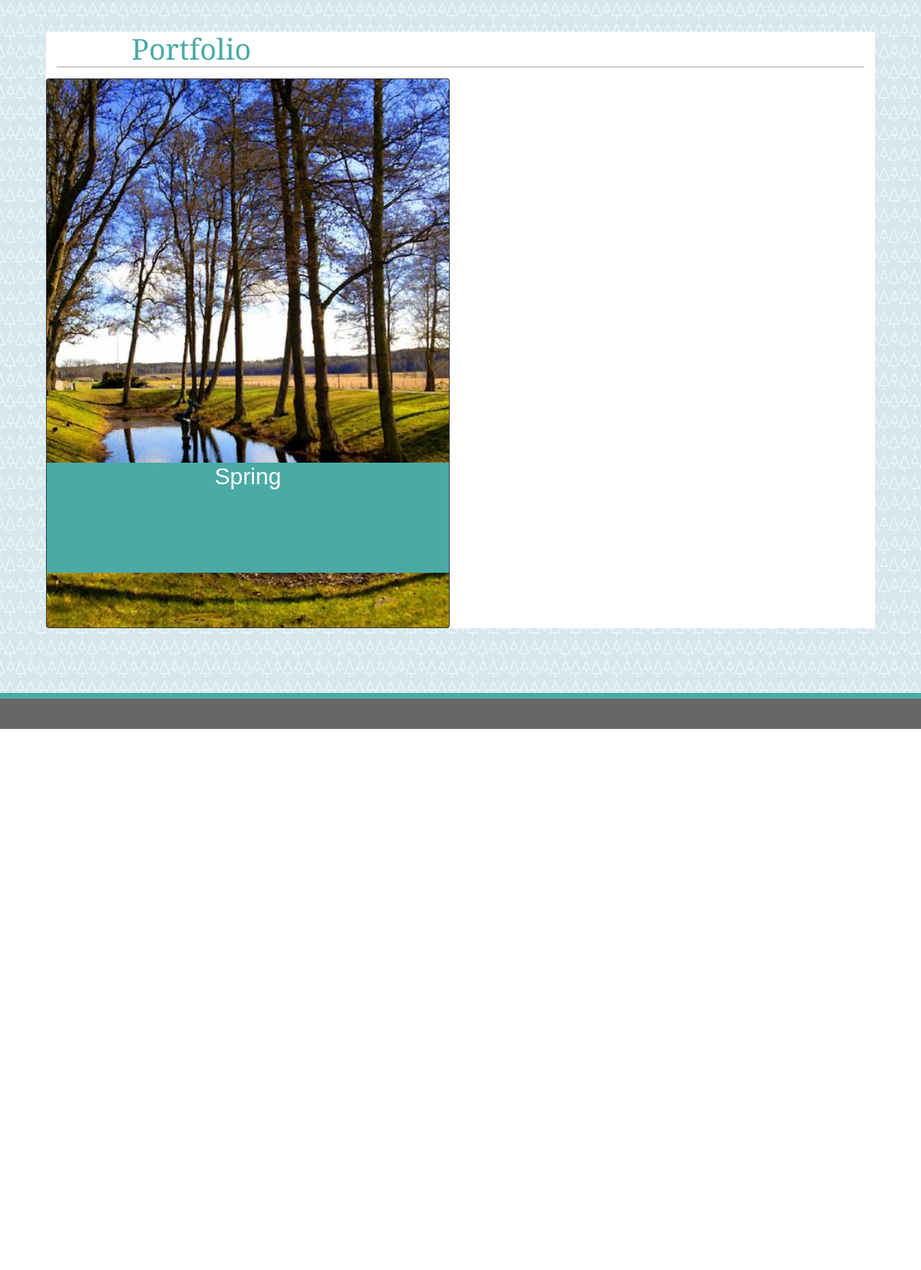
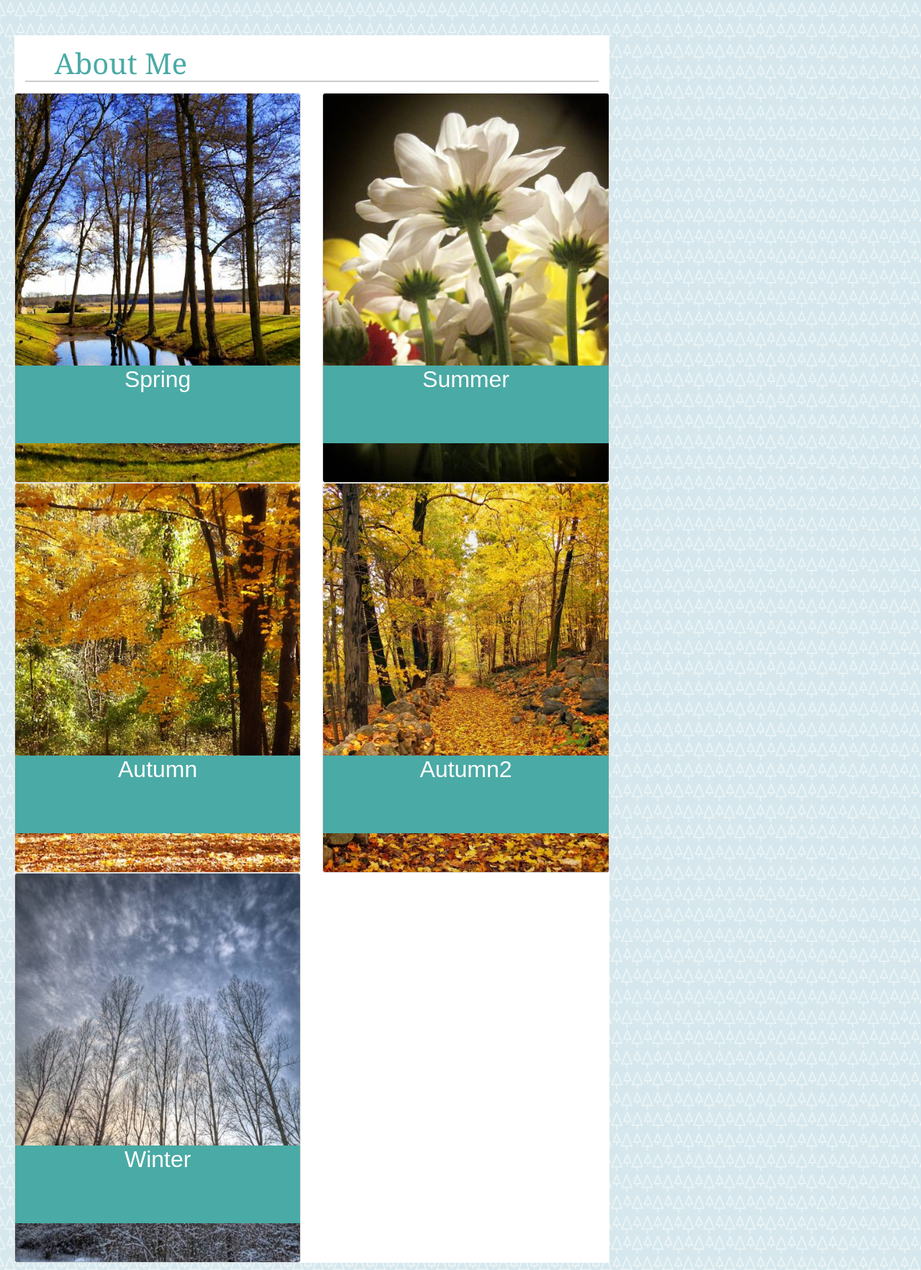
Before and after one commit to huanyang51/Bootstrap-Portfolio, a plain HTML site: page portfolio.html in a window 1280 px wide. Shown: the part 71-1836 px from the top of the page at 72% size. Before the commit the page ends 1084 px from the top, so only its background shows below. Drawn offline with nearby package versions, Linux system fonts and the light colour scheme.

Commit message:
add responsive feature by using Bootstrap to portfolio page

```diff
--- a/assets/css/style.css
+++ b/assets/css/style.css
@@ -38,11 +38,8 @@ body {
   height: 50px;
 }
 
-/* style for Bootstrap-Portfolio */
-.img-fluid {
-  max-width: 20%;
-  height: auto;
-}
+/* style for Bootstrap-Portfolio index page*/
+
 .container-fluid.content-area {
   max-width: 90%;
   padding: 0;
@@ -105,6 +102,8 @@ ul {
 
 img#profile-image {
   margin: 20px;
+  max-width: 20%;
+  height: auto;
 }
 p {
   color: #777777;
--- a/portfolio.html
+++ b/portfolio.html
@@ -14,92 +14,16 @@
     <title>Portfolio</title>
   </head>
   <body>
-    <!-- <div class="header">
-      <div class="wrap">
-        <div id="title-area" class="clearfix">
-          <h1 id="title">Huan Yang</h1>
-        </div>
-        <nav class="clearfix">
-          <ul>
-            <li><a href="index.html" id="nav-start">About</a></li>
-            <li><a href="portfolio.html">Portfolio</a></li>
-            <li><a href="contact.html" id="nav-end">Contact</a></li>
-          </ul>
-        </nav>
-      </div>
-    </div>
-    <div class="entire-content">
-      <div class="wrap" id="main-content">
-        <div class="subtitle-area">
-          <h1 class="subtitle">Portfolio</h1>
-        </div>
-        <div class="clearfix">
-          <div class="clearfix">
-            <div class="container">
-              <img
-                src="assets/images/spring.jpg"
-                alt="spring"
-                class="gallery-image"
-              />
-              <div class="text-block">
-                <h2>Spring</h2>
-              </div>
-            </div>
-            <div class="container">
-              <img
-                src="assets/images/summer.jpg"
-                alt="summer"
-                class="gallery-image"
-              />
-              <div class="text-block">
-                <h2>Summer</h2>
-              </div>
-            </div>
-          </div>
-          <div class="clearfix">
-            <div class="container">
-              <img
-                src="assets/images/autumn1.jpg"
-                alt="autumn1"
-                class="gallery-image"
-              />
-              <div class="text-block">
-                <h2>Autumn1</h2>
-              </div>
-            </div>
-            <div class="container">
-              <img
-                src="assets/images/autumn2.jpg"
-                alt="autumn2"
-                class="gallery-image"
-              />
-              <div class="text-block">
-                <h2>Autumn2</h2>
-              </div>
-            </div>
-          </div>
-          <div class="container">
-            <img
-              src="assets/images/winter.jpg"
-              alt="winter"
-              class="gallery-image"
-            />
-            <div class="text-block">
-              <h2>Winter</h2>
-            </div>
-          </div>
-        </div>
-      </div>
-      <div class="push"></div>
-    </div> -->
     <div class="header">
       <div class="container-fluid">
         <div class="row">
-          <div class="col-4">
+          <div class="col-sm-12 col-md-4 col-lg-4">
             <h1 id="title">Huan Yang</h1>
           </div>
-          <div class="col-8">
-            <ul class="nav justify-content-end">
+          <div class="col-sm-12 col-md-8 col-lg-8">
+            <ul
+              class="nav justify-content-lg-end justify-content-md-end justify-content-sm-center"
+            >
               <li class="nav-item">
                 <a class="nav-link active" href="index.html">About me</a>
               </li>
@@ -115,18 +39,19 @@
       </div>
     </div>
     <div class="entire-content">
-      <div class="container-fluid content-area">
+      <div class="row whole-content-area">
+        <div class="container-fluid content-area col-sm-12 col-md-12 col-lg-8">
           <div class="row subtitle-area">
             <div class="col-4">
-            <h1 class="subtitle">Portfolio</h1>
+              <h1 class="subtitle">About Me</h1>
             </div>
           </div>
           <div class="row">
-          <div class="col-6">
-            <div class="card bg-dark text-white">
+            <div class="col-lg-6 col-sm-12">
+              <div class="card text-white">
                 <img
                   src="assets/images/spring.jpg"
-                class="card-img"
+                  class="card-img img-fluid"
                   alt="spring"
                 />
                 <div class="card-img-overlay">
@@ -134,16 +59,62 @@
                 </div>
               </div>
             </div>
-          <div class="col-6"></div>
+            <div class="col-lg-6 col-sm-12">
+              <div class="card text-white">
+                <img
+                  src="assets/images/summer.jpg"
+                  class="card-img img-fluid"
+                  alt="summer"
+                />
+                <div class="card-img-overlay">
+                  <h2 class="card-title">Summer</h2>
+                </div>
+              </div>
+            </div>
           </div>
           <div class="row">
-          <div class="col-6"></div>
-          <div class="col-6"></div>
+            <div class="col-lg-6 col-sm-12">
+              <div class="card text-white">
+                <img
+                  src="assets/images/autumn1.jpg"
+                  class="card-img img-fluid"
+                  alt="autumn1"
+                />
+                <div class="card-img-overlay">
+                  <h2 class="card-title">Autumn</h2>
+                </div>
+              </div>
+            </div>
+            <div class="col-lg-6 col-sm-12">
+              <div class="card text-white">
+                <img
+                  src="assets/images/autumn2.jpg"
+                  class="card-img img-fluid"
+                  alt="autumn2"
+                />
+                <div class="card-img-overlay">
+                  <h2 class="card-title">Autumn2</h2>
+                </div>
+              </div>
+            </div>
           </div>
           <div class="row">
-          <div class="col-6"></div>
-          <div class="col-6"></div>
+            <div class="col-lg-6 col-sm-12">
+              <div class="card text-white">
+                <img
+                  src="assets/images/winter.jpg"
+                  class="card-img img-fluid"
+                  alt="winter"
+                />
+                <div class="card-img-overlay">
+                  <h2 class="card-title">Winter</h2>
                 </div>
+              </div>
+            </div>
+            <div class="col-lg-6 col-sm-12"></div>
+          </div>
+        </div>
+        <div class="col-sm-0 col-md-0 col-lg-4"></div>
       </div>
     </div>
   </body>
```
Lines whose indentation alone changed are shown as unchanged.
